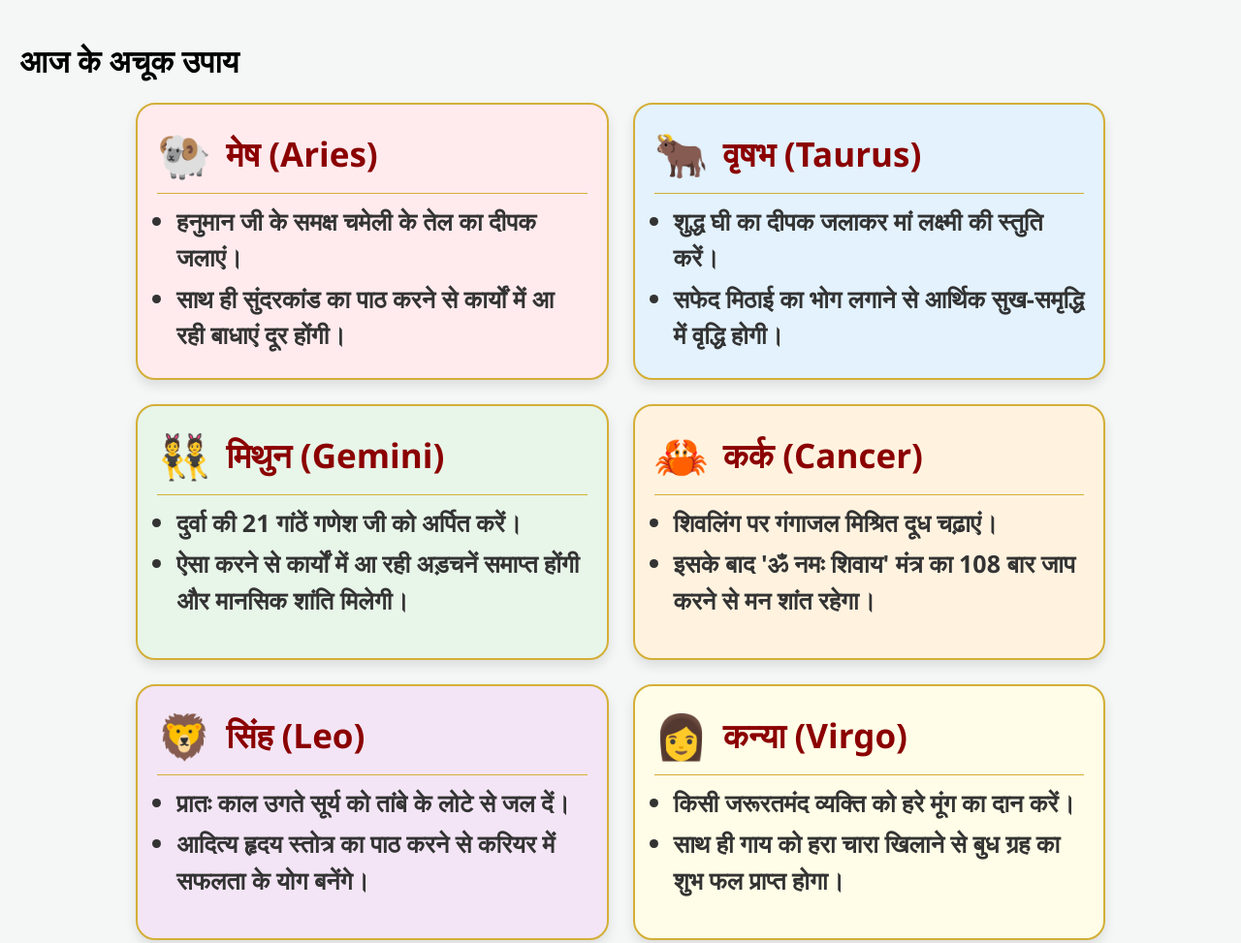
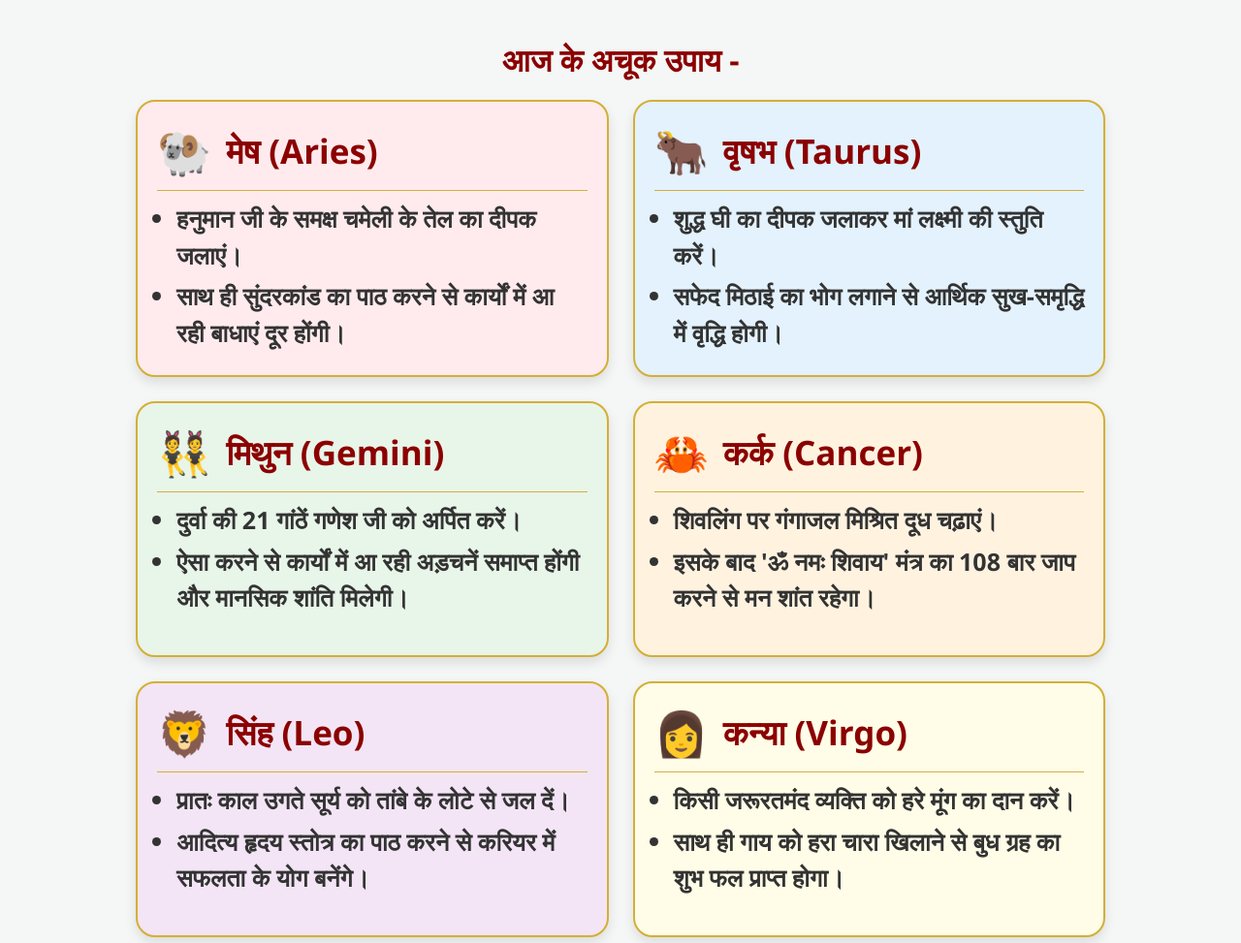
Before and after one commit to neerajsml1978-alt/Kalachakra-Grid-Algorithm, a plain HTML site: page rashifal/upay.html in a window 1280 px wide. Shown: the top 973 px of the page at 97% size. Drawn offline with nearby package versions, Linux system fonts and the light colour scheme.

Commit message:
Update upay.html

```diff
--- a/rashifal/upay.html
+++ b/rashifal/upay.html
@@ -12,17 +12,16 @@
     <script src="download-button.js"></script>
 </head>
 <body>
-
-    <h1>आज के अचूक उपाय</h1>
-
-    <!-- यहाँ grid-container क्लास का उपयोग किया गया है ताकि CSS अपने आप लागू हो जाए -->
+<!-- इसे एक मुख्य कंटेनर के अंदर रखें -->
+<div id="capture-area">
+    <h1 style="text-align: center; color: #8b0000; margin: 20px 0;">आज के अचूक उपाय - <span id="current-date"></span></h1>
     <div id="upay-container" class="grid-container"></div>
-
+</div>
     <script src="upay.js"></script>
       <script>
         // बटन को जोड़ने का कमांड (upay-container के लिए)
         window.addEventListener('load', function() {
-            addDownloadButton('upay-container', 'mera-upay.png');
+            addDownloadButton('capture-area', 'mera-upay.png');
         });
       </script>
 </body>
```
